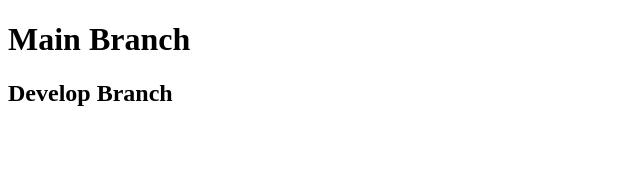
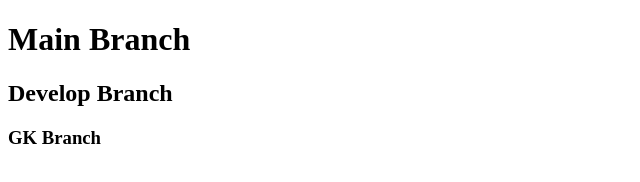
Before and after one commit to RolusC5B/teamGitAssignment, a plain HTML site: page index.html in a window 1280 px wide. Shown: the whole page, without its empty margins (0-640 px from the left). Drawn offline with Linux system fonts and the light colour scheme.

Commit message:
GK branch added.

```diff
--- a/index.html
+++ b/index.html
@@ -8,5 +8,6 @@
 <body>
     <h1>Main Branch</h1>
     <h2>Develop Branch</h2>
+    <h3>GK Branch</h3>
 </body>
 </html>
```
